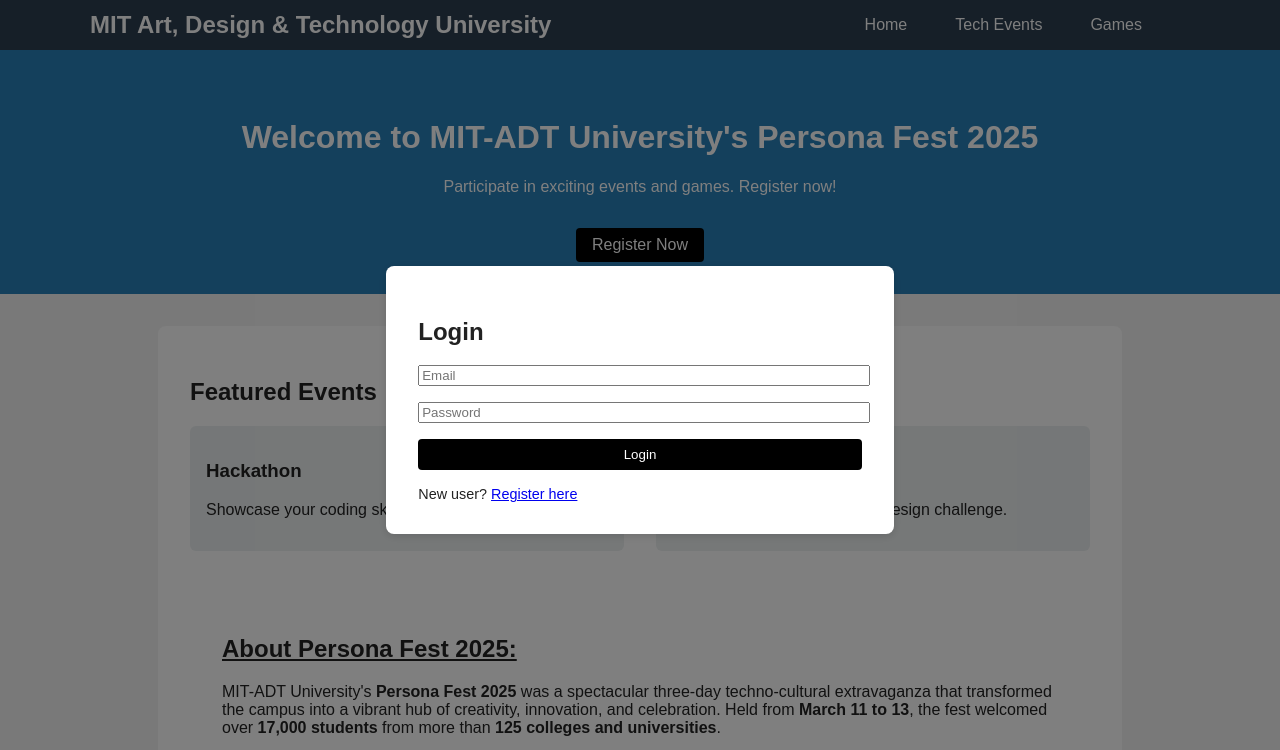
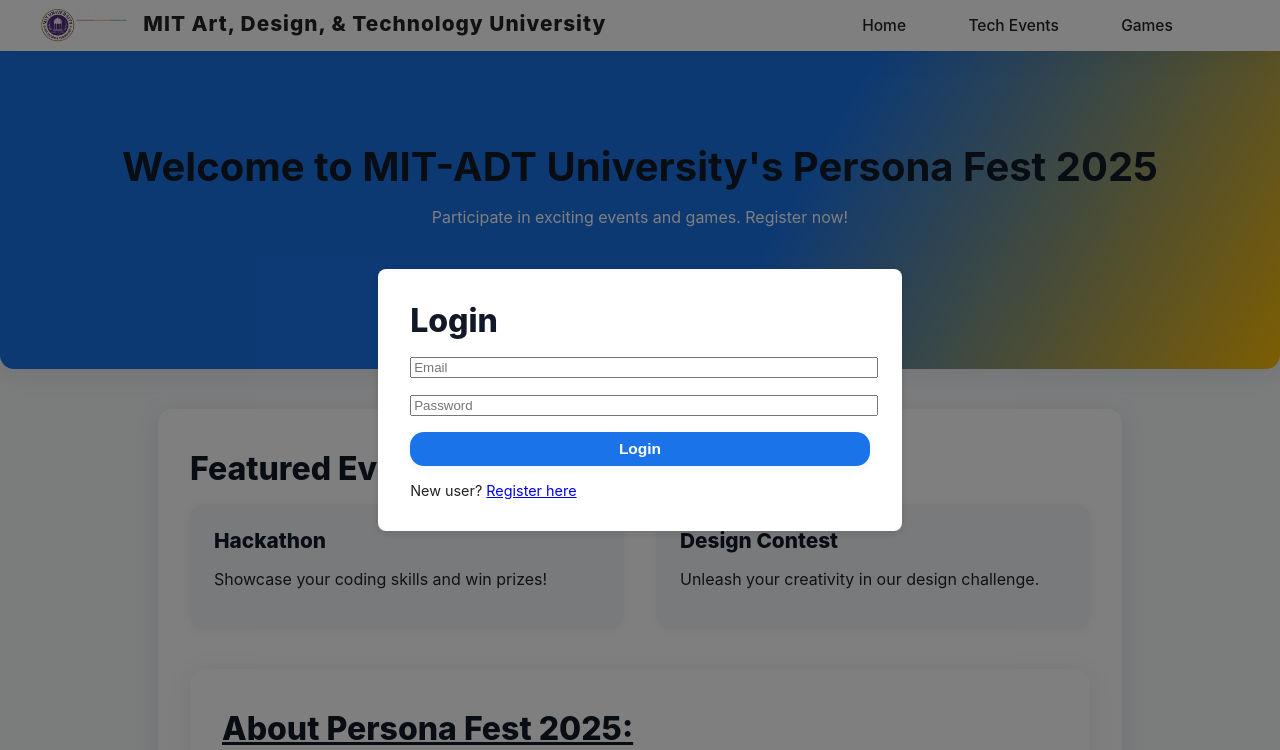
Before and after one commit to VedantCore/persona-fest-demo, a plain HTML site: page index.html in a window 1280 px wide. Shown: the top 750 px of the page. Drawn offline with Linux system fonts and the light colour scheme.

Commit message:
Changes to the UI, Added Logo.

```diff
--- a/index.html
+++ b/index.html
@@ -9,7 +9,10 @@
 <body>
     <nav class="navbar">
         <div class="navbar__container">
-            <a href="index.html" id="navbar__logo">MIT Art, Design & Technology University</a>
+            <a href="index.html" id="navbar__logo">
+                <img src="images/MIT_ADT_Logo.png" alt="MIT-ADT Logo" style="height:2.1rem;vertical-align:middle;margin-right:0.7rem;display:inline-block;">
+                MIT Art, Design, & Technology University
+            </a>
             <ul class="navbar__menu">
                 <li class="navbar__item"><a href="index.html" class="navbar__links">Home</a></li>
                 <li class="navbar__item"><a href="tech.html" class="navbar__links">Tech Events</a></li>
--- a/styles.css
+++ b/styles.css
@@ -1,40 +1,82 @@
+/* Modernized styles for Persona Fest */
+
+:root {
+    --primary: #1a73e8;
+    --primary-dark: #174ea6;
+    --accent: #fbbc05;
+    --bg: #f7f9fa;
+    --surface: #fff;
+    --text: #222;
+    --muted: #6b7280;
+    --radius: 14px;
+    --shadow: 0 4px 24px 0 rgba(60,72,88,0.10);
+}
+
 h1 {
-    color: rgb(255, 255, 255);
+    /* Remove previous color and set a vibrant, readable color */
+    color: #111827; /* Vibrant dark gray for readability */
+    font-size: 2.5rem;
+    margin-bottom: 0.5rem;
+}
+
+h2, h3, h4 {
+    font-family: 'Inter', Arial, sans-serif;
+    font-weight: 800;
+    color: #111827; /* Match h1 for consistency and readability */
+    margin-top: 0;
 }
 
 body {
-    font-family: Arial, sans-serif;
+    font-family: 'Inter', Arial, sans-serif;
     margin: 0;
-    background: #f4f4f4;
-    color: #222;
+    background: var(--bg);
+    color: var(--text);
+    min-height: 100vh;
 }
 
 .navbar {
-    background: #2c3e50;
-    color: #fff;
+    background: var(--surface);
+    color: var(--text);
+    box-shadow: var(--shadow);
     padding: 0.5rem 0;
+    position: sticky;
+    top: 0;
+    z-index: 100;
 }
 
 .navbar__container {
     display: flex;
     align-items: center;
     justify-content: space-between;
-    max-width: 1100px;
+    max-width: 1200px;
     margin: 0 auto;
-    padding: 0 1rem;
+    padding: 0 2rem;
 }
 
 #navbar__logo {
-    font-size: 1.5rem;
-    color: #fff;
+    font-size: 1.3rem;
+    color: var(--text); /* Match with other navbar text */
     text-decoration: none;
-    font-weight: bold;
+    font-weight: 800;
+    letter-spacing: 1px;
+    transition: color 0.2s;
+}
+
+#navbar__logo:hover {
+    color: var(--primary-dark);
+}
+
+#navbar__logo img {
+    vertical-align: middle;
+    margin-right: 0.7rem;
+    height: 2.1rem;
+    display: inline;
 }
 
 .navbar__menu {
     list-style: none;
     display: flex;
-    gap: 1rem;
+    gap: 1.5rem;
     margin: 0;
     padding: 0;
 }
@@ -45,41 +87,85 @@
 }
 
 .navbar__links, .button {
-    color: #fff;
+    color: var(--text);
     text-decoration: none;
-    padding: 0.5rem 1rem;
-    border-radius: 4px;
-    transition: background 0.2s;
+    padding: 0.5rem 1.2rem;
+    border-radius: var(--radius);
+    transition: background 0.2s, color 0.2s, box-shadow 0.2s;
+    font-weight: 500;
+    font-size: 0.97rem;
 }
 
 .navbar__links:hover, .button:hover {
-    background: #34495e;
+    background: var(--primary);
+    color: #fff;
+    box-shadow: 0 2px 8px 0 rgba(26,115,232,0.10);
 }
 
 .button {
-    background: #000000;
+    background: var(--primary);
+    color: #fff;
     border: none;
     cursor: pointer;
+    font-weight: 600;
+    box-shadow: 0 2px 8px 0 rgba(26,115,232,0.08);
+}
+
+.button:active {
+    background: var(--primary-dark);
 }
 
 .hero {
-    background: #2980b9;
+    background: linear-gradient(120deg, var(--primary) 60%, var(--accent) 100%);
     color: #fff;
     text-align: center;
-    padding: 3rem 1rem 2rem 1rem;
+    padding: 4rem 1rem 3rem 1rem;
+    border-radius: 0 0 var(--radius) var(--radius);
+    box-shadow: var(--shadow);
 }
 
 .hero-btn {
-    margin-top: 1rem;
+    margin-top: 2rem;
     display: inline-block;
+    font-size: 1.1rem;
+    padding: 0.8rem 2.2rem;
+    background: var(--accent);
+    color: #222;
+    font-weight: 700;
+    border-radius: var(--radius);
+    box-shadow: 0 2px 8px 0 rgba(251,188,5,0.10);
+    transition: background 0.2s, color 0.2s;
 }
 
-.about, .events, .signup, .tech-events {
+.hero-btn:hover {
+    background: #fff;
+    color: var(--primary);
+}
+
+h2, h3, h4 {
+    font-family: 'Inter', Arial, sans-serif;
+    font-weight: 800;
+    color: #111827; /* Match h1 for consistency and readability */
+    margin-top: 0;
+}
+
+h2 {
+    font-size: 2rem;
+    margin-bottom: 1rem;
+}
+
+h3 {
+    font-size: 1.3rem;
+    margin-bottom: 0.5rem;
+}
+
+.about, .events, .signup, .tech-events, .profile, .dev-console {
     max-width: 900px;
-    margin: 2rem auto;
-    background: #fff;
-    padding: 2rem;
-    border-radius: 8px;
+    margin: 2.5rem auto;
+    background: var(--surface);
+    padding: 2.5rem 2rem;
+    border-radius: var(--radius);
+    box-shadow: var(--shadow);
 }
 
 .event-list {
@@ -89,39 +175,88 @@
 }
 
 .event-card {
-    background: #ecf0f1;
-    padding: 1rem;
-    border-radius: 6px;
-    flex: 1 1 200px;
-    min-width: 200px;
+    background: #f1f5f9;
+    padding: 1.5rem;
+    border-radius: var(--radius);
+    flex: 1 1 240px;
+    min-width: 220px;
+    box-shadow: 0 2px 8px 0 rgba(60,72,88,0.06);
+    transition: transform 0.15s, box-shadow 0.15s;
 }
 
-.signup form {
+.event-card:hover {
+    transform: translateY(-4px) scale(1.03);
+    box-shadow: 0 6px 24px 0 rgba(26,115,232,0.10);
+}
+
+.signup form, .profile form {
     display: flex;
     flex-direction: column;
-    gap: 1rem;
-    max-width: 400px;
+    gap: 1.2rem;
+    max-width: 420px;
     margin: 0 auto;
 }
 
-.signup input, .signup select, .signup button {
-    padding: 0.5rem;
+.signup input, .signup select, .signup button,
+.profile input, .profile select, .profile button {
+    padding: 0.7rem;
     font-size: 1rem;
+    border-radius: var(--radius);
+    border: 1px solid #e0e7ef;
+    background: #f7fafc;
+    transition: border 0.2s, box-shadow 0.2s;
+}
+
+.signup input:focus, .signup select:focus,
+.profile input:focus, .profile select:focus {
+    border: 1.5px solid var(--primary);
+    outline: none;
+    box-shadow: 0 2px 8px 0 rgba(26,115,232,0.08);
+}
+
+.signup button, .profile button {
+    background: var(--primary);
+    color: #fff;
+    border: none;
+    font-weight: 700;
+    cursor: pointer;
+    transition: background 0.2s;
+}
+
+.signup button:hover, .profile button:hover {
+    background: var(--primary-dark);
 }
 
 footer {
     text-align: center;
-    padding: 1rem 0;
-    background: #2c3e50;
-    color: #fff;
+    padding: 1.5rem 0;
+    background: var(--surface);
+    color: var(--muted);
     margin-top: 2rem;
+    border-top: 1px solid #e0e7ef;
+    font-size: 1rem;
 }
 
-@media (max-width: 700px) {
-    .navbar__container, .about, .events, .signup, .tech-events {
+@media (max-width: 900px) {
+    .navbar__container, .about, .events, .signup, .tech-events, .profile, .dev-console {
         padding: 1rem;
     }
     .event-list {
         flex-direction: column;
     }
+    .about, .events, .signup, .tech-events, .profile, .dev-console {
+        margin: 1.2rem;
+    }
+    .hero {
+        padding: 2.5rem 1rem 2rem 1rem;
+    }
 }
+
+::-webkit-scrollbar {
+    width: 8px;
+    background: #e0e7ef;
+}
+::-webkit-scrollbar-thumb {
+    background: #cbd5e1;
+    border-radius: 4px;
+}
```
Also changed, not shown: images/MIT_ADT_Logo.png (added).
